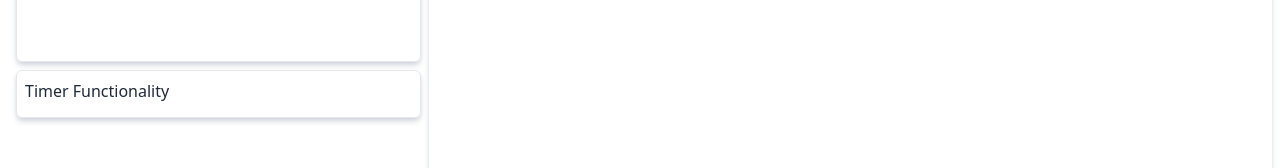
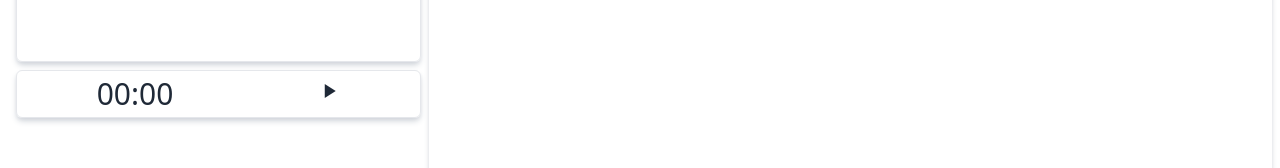
Before and after one commit to Q-T5/typi, a Vue app: page / in a window 1280 px wide. Shown: the part 1259-1427 px from the top of the page. Built offline with nearby package versions, Linux system fonts and the light colour scheme.

Commit message:
Add pause, play button

```diff
--- a/src/components/ParagraphComp.vue
+++ b/src/components/ParagraphComp.vue
@@ -20,8 +20,11 @@
             <div class="controls-div">
                 <h1>Controls</h1>
             </div>
-            <div class="timer-div">
-                <h1>Timer Functionality</h1>
+            <div class="timer-div flex items-center justify-around">
+                <h1 class="text-3xl">00:00</h1>
+                <button class="timer-btn" @click="toogleGameState">
+                    <i class="material-icons">{{ gameState === "pause" ? 'play_arrow' : 'pause' }}</i>
+                </button>
             </div>
         </div>
         <div class="working-div">
@@ -31,10 +34,23 @@
 </template>
 
 <script lang="js">
+import { ref } from 'vue'
+
 export default {
     name: "ParagraphComp",
     setup: function() {
+        // reactive data
+        const gameState = ref('pause');
 
+        // functions
+        function toogleGameState() {
+            gameState.value === "pause" ?
+                gameState.value = "play" : gameState.value = "pause"
+        }
+
+        return {
+            gameState, toogleGameState
+        }
     }
 }
 </script>
--- a/src/components/SentenceComp.vue
+++ b/src/components/SentenceComp.vue
@@ -20,8 +20,11 @@
             <div class="controls-div">
                 <h1>Controls</h1>
             </div>
-            <div class="timer-div">
-                <h1>Timer Functionality</h1>
+            <div class="timer-div flex items-center justify-around">
+                <h1 class="text-3xl">00:00</h1>
+                <button class="timer-btn" @click="toogleGameState">
+                    <i class="material-icons">{{ gameState === "pause" ? 'play_arrow' : 'pause' }}</i>
+                </button>
             </div>
         </div>
         <div class="working-div">
@@ -31,12 +34,24 @@
 </template>
 
 <script lang="js">
+import { ref } from 'vue'
 import { sentence } from 'txtgen'
 
 export default {
     name: "SentenceComp",
     setup: function() {
+        // reactive data
+        const gameState = ref('pause');
 
+        // functions
+        function toogleGameState() {
+            gameState.value === "pause" ?
+                gameState.value = "play" : gameState.value = "pause"
+        }
+
+        return {
+            gameState, toogleGameState
+        }
     },
     mounted: function() {
         console.log(sentence());
--- a/src/components/WordComp.vue
+++ b/src/components/WordComp.vue
@@ -20,8 +20,11 @@
             <div class="controls-div">
                 <h1>Controls</h1>
             </div>
-            <div class="timer-div">
-                <h1>Timer Functionality</h1>
+            <div class="timer-div flex items-center justify-around">
+                <h1 class="text-3xl">00:00</h1>
+                <button class="timer-btn" @click="toogleGameState">
+                    <i class="material-icons">{{ gameState === "pause" ? 'play_arrow' : 'pause' }}</i>
+                </button>
             </div>
         </div>
         <div class="working-div">
@@ -31,10 +34,23 @@
 </template>
 
 <script lang="js">
+import { ref } from 'vue'
+
 export default {
     name: "WordComp",
     setup: function() {
+        // reactive data
+        const gameState = ref('pause');
 
+        // functions
+        function toogleGameState() {
+            gameState.value === "pause" ?
+                gameState.value = "play" : gameState.value = "pause"
+        }
+
+        return {
+            gameState, toogleGameState
+        }
     }
 }
 </script>
```
